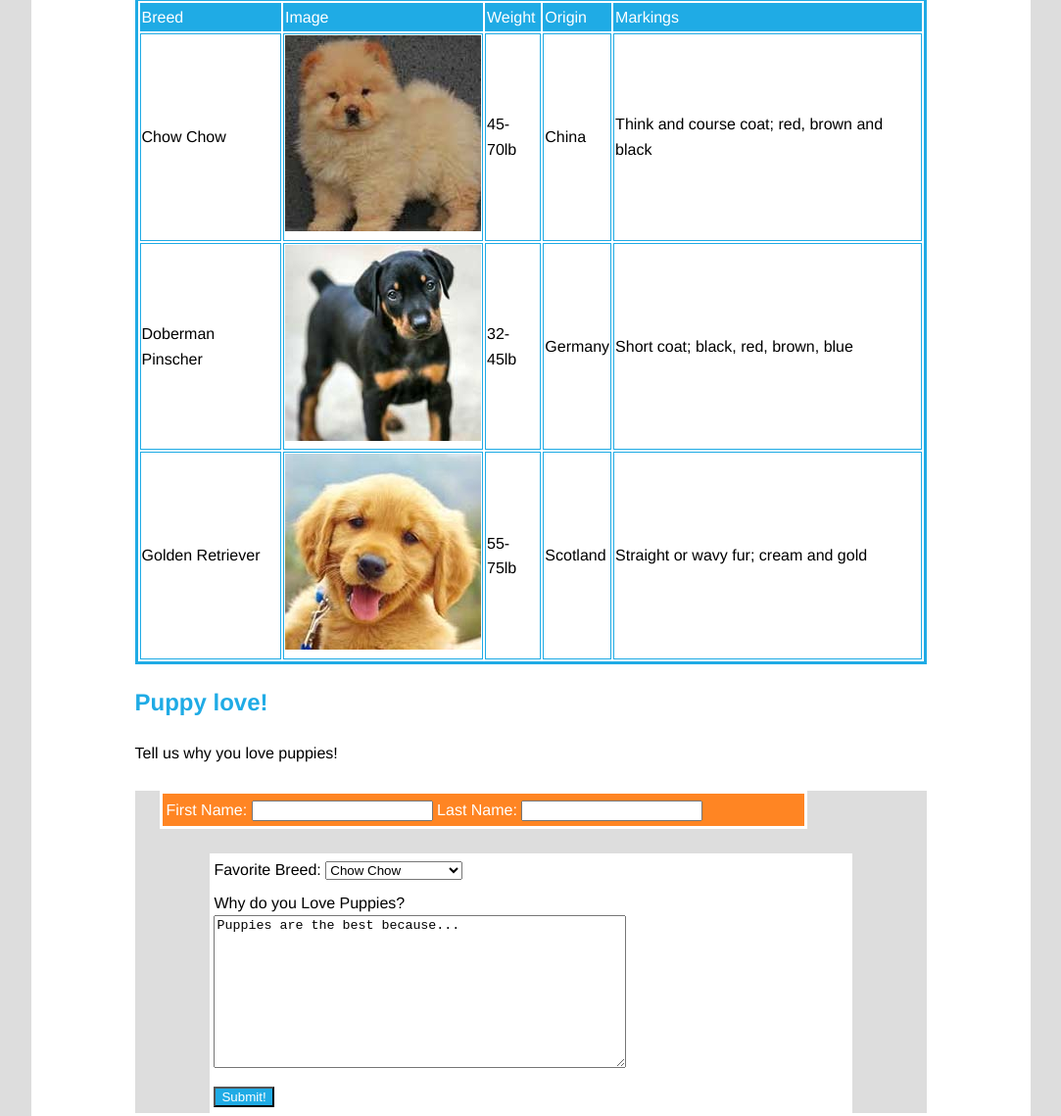
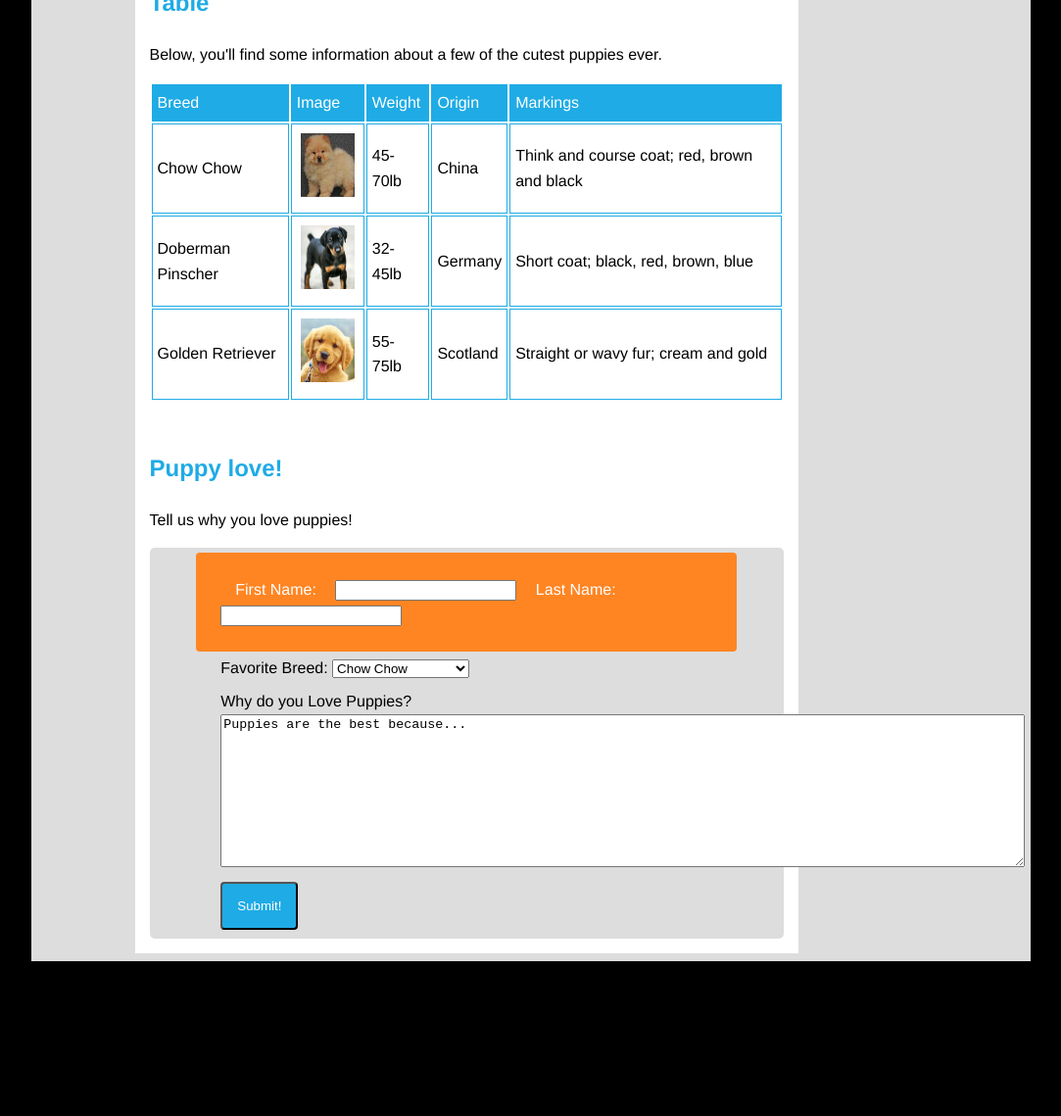
Before and after one commit to AgentShir/OMGPUPPIES, a plain HTML site: page index.html in a window 1280 px wide. Shown: the part 494-1633 px from the top of the page at 98% size, without its empty margins (98-1181 px from the left). After the commit the page ends 1483 px from the top, so only its background shows below. Drawn offline with Linux system fonts and the light colour scheme.

Commit message:
Once more with feeling

```diff
--- a/index.html
+++ b/index.html
@@ -102,7 +102,7 @@
                         <div>
                             <label for="bio">Why do you Love Puppies?</label>
                             <br>
-                            <textarea name="bio" id="bio" cols="50" rows="10">Puppies are the best because...</textarea>
+                            <textarea name="bio" id="bio" cols="100" rows="10">Puppies are the best because...</textarea>
                         </div>
 
                         <div class="submit_container">
--- a/style.css
+++ b/style.css
@@ -15,13 +15,13 @@ colors:
 body{
     font-family: Helvetica, Arial, sans-serif;
     line-height: 1.6;
-    background-color: #dddddd;
+    background-color: black;
 }
 
 div{
     margin: auto;
     padding: 4px;
-    background-color: white;
+    background-color: #dddddd;
     vertical-align: middle;
     width: 80%;
 }
@@ -30,8 +30,24 @@ a{
     color: #046c97;
 }
 
-main_navigation{
+section {
+    background-color: white;
+    width: 80%;
+    padding: 15px;
+    vertical-align: middle;
+}
+
+.main_navigation{
+    width: 80%;
+}
+
+.main_navigation a{
+    color: white;
+    text-decoration: none;
     border: white solid 1px;
+    border-radius: 3px;
+    padding: 6px;
+
 }
 
 #site_header{
@@ -49,33 +65,55 @@ ul{
 
 table{
     font-weight: normal;
-    border-style: solid;
-    border-color: #1fabe5;
 }
 
 thead{
     background-color: #1fabe5;
     color: white;
+    padding: 0px;
+}
+
+tr {
+    border-collapse: collapse;
 }
 
 td{
     border: 1px solid #1fabe5;
+    padding: 5px;
 
+}
+td img {
+    width: 55px;
+    height: 65px;
+    padding: 4px;
 }
 
 form{
     background-color: #dddddd;
+    padding: 5px 10px 5px 10px;
+    border-radius: 5px;
+    align-items: center;
 }
 
 .name{
     background-color: #ff8523;
     color: white;
-    border-style: solid;
-    margin: 25px;
+    border-style: none;
+    border-radius: 4px;
+    padding: 25px;
 
+}
+.name label{
+    padding: 15px;
+  }
+
+#city_container{
+    padding: 20px;
 }
 
 #submit_button{
     background-color: #1fabe5;
     color: white;
+    padding: 15px;
+    border-radius: 4px;
 }
```
